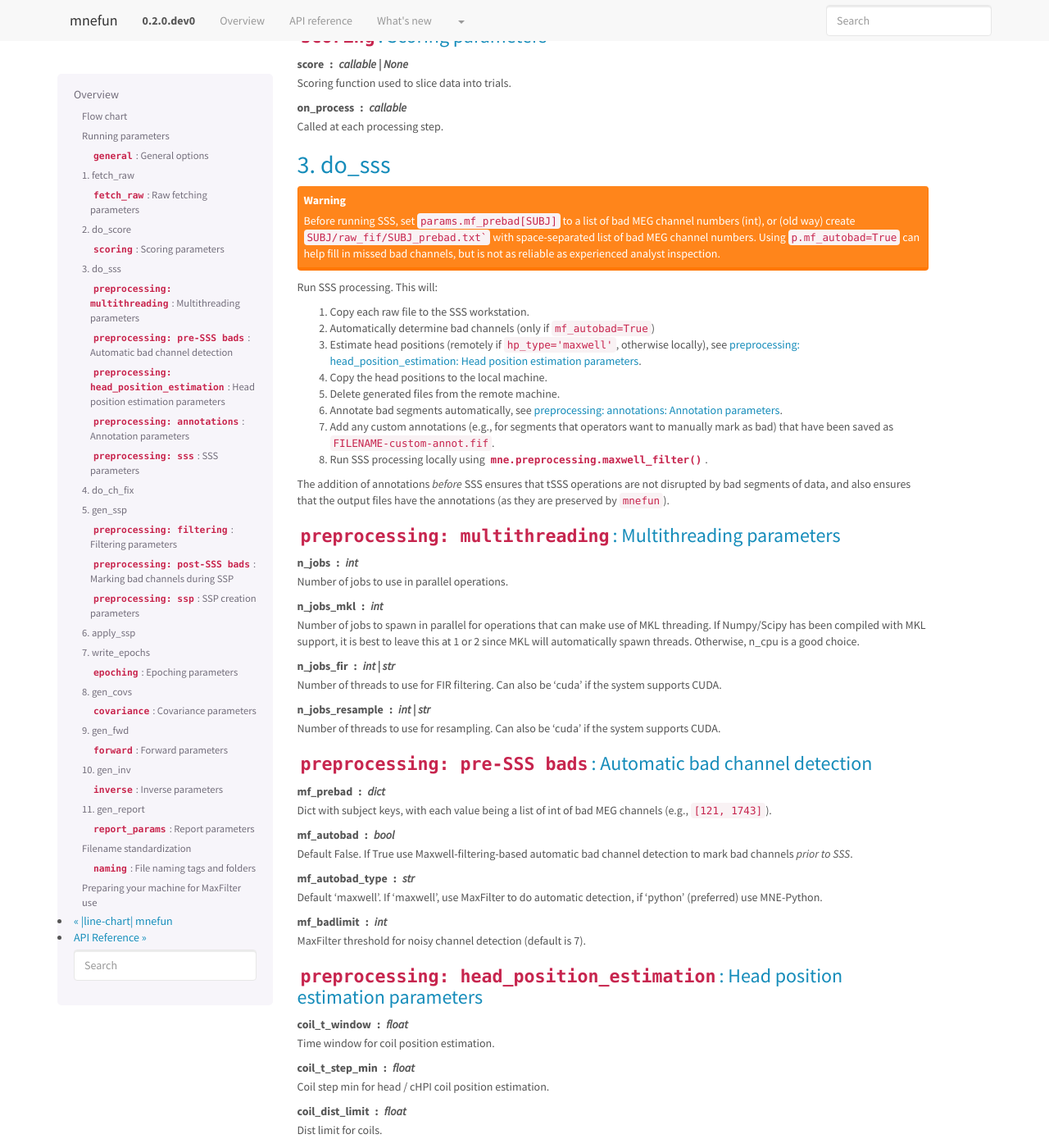
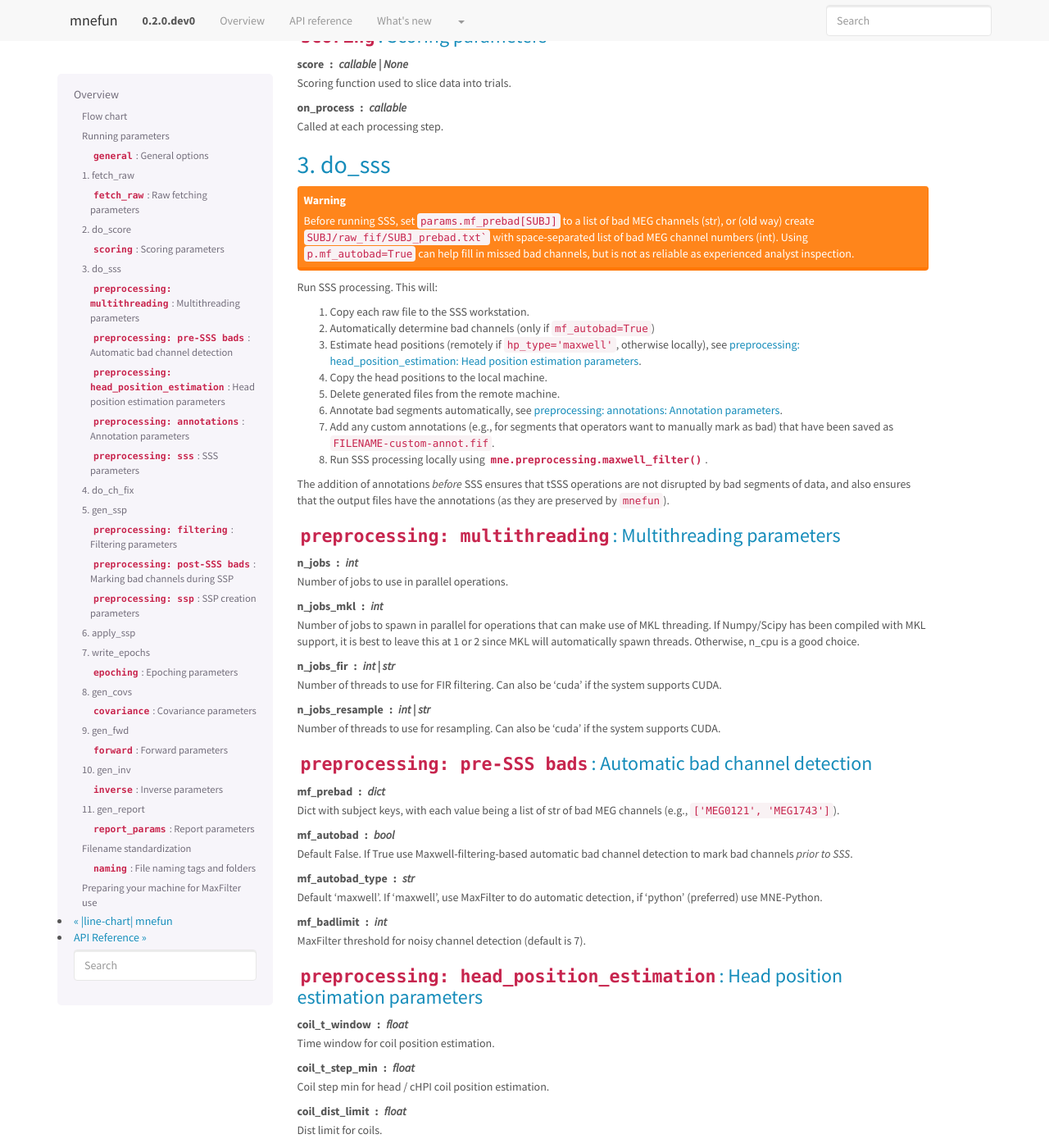
Before and after one commit to LABSN/mnefun, a Sphinx documentation site: the page built from doc/overview.rst, in a window 1280 px wide and 1400 px high, scrolled down 2466 px. Shown: the whole window at 82% size. Built offline with Sphinx 7.4.7, drawn with Linux system fonts in a browser that asks for light colours; cross-references to code outside the pages are shown as plain code.

Commit message:
FIX: Use whole names

```diff
--- a/doc/overview.rst
+++ b/doc/overview.rst
@@ -119,9 +119,9 @@ on_process : callable
 ---------
 
 .. warning:: Before running SSS, set ``params.mf_prebad[SUBJ]`` to a
-             list of bad MEG channel numbers (int), or (old way) create
+             list of bad MEG channels (str), or (old way) create
              `SUBJ/raw_fif/SUBJ_prebad.txt`` with space-separated list of bad
-             MEG channel numbers.
+             MEG channel numbers (int).
              Using ``p.mf_autobad=True`` can help fill in missed bad channels,
              but is not as reliable as experienced analyst inspection.
 
@@ -162,8 +162,8 @@ n_jobs_resample : int | str
 ~~~~~~~~~~~~~~~~~~~~~~~~~~~~~~~~~~~~~~~~~~~~~~~~~~~~~~~~~~~~~~~~
 
 mf_prebad : dict
-    Dict with subject keys, with each value being a list of int of bad
-    MEG channels (e.g., ``[121, 1743]``).
+    Dict with subject keys, with each value being a list of str of bad
+    MEG channels (e.g., ``['MEG0121', 'MEG1743']``).
 mf_autobad : bool
     Default False. If True use Maxwell-filtering-based automatic bad
     channel detection to mark bad channels *prior to SSS*.
```
Also changed, not shown: 2 other files.
